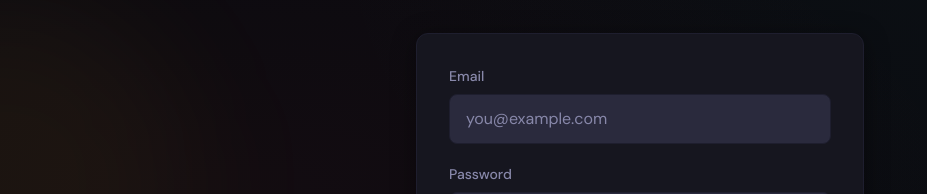
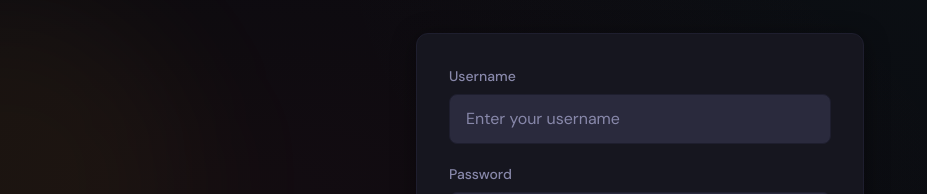
Before and after one commit to swap-nil133/MovieCircle, a React (Vite) app in the folder frontend/: page /login in a window 1280 px wide. Shown: the part 274-468 px from the top of the page, without its empty margins (0-927 px from the left). Built offline with nearby package versions, Linux system fonts and the light colour scheme; no server answers.

Commit message:
Change email field to username in LoginPage

```diff
--- a/frontend/src/pages/LoginPage.jsx
+++ b/frontend/src/pages/LoginPage.jsx
@@ -4,17 +4,20 @@ import toast from 'react-hot-toast';
 import useAuthStore from '../context/authStore';
 
 export default function LoginPage() {
-  const [form, setForm] = useState({ email: '', password: '' });
+  const [form, setForm] = useState({ username: '', password: '' });
   const { login, loading } = useAuthStore();
   const navigate = useNavigate();
 
   const handleSubmit = async (e) => {
     e.preventDefault();
-    if (!form.email || !form.password) {
+
+    if (!form.username || !form.password) {
       toast.error('Please fill in all fields');
       return;
     }
-    const result = await login(form.email, form.password);
+
+    const result = await login(form.username, form.password);
+
     if (result.success) {
       toast.success('Welcome back!');
       navigate('/dashboard');
@@ -36,36 +39,63 @@ export default function LoginPage() {
             <div className="w-10 h-10 rounded-xl bg-cinema-gold flex items-center justify-center text-cinema-black font-bold group-hover:scale-105 transition-transform">
               🎬
             </div>
-            <span className="font-display text-xl font-bold text-cinema-text">MovieCircle</span>
+            <span className="font-display text-xl font-bold text-cinema-text">
+              MovieCircle
+            </span>
           </Link>
-          <h1 className="font-display text-3xl font-bold text-cinema-text">Welcome back</h1>
-          <p className="text-cinema-subtle mt-2">Sign in to your account</p>
+
+          <h1 className="font-display text-3xl font-bold text-cinema-text">
+            Welcome back
+          </h1>
+
+          <p className="text-cinema-subtle mt-2">
+            Sign in to your account
+          </p>
         </div>
 
         <div className="card p-8">
           <form onSubmit={handleSubmit} className="space-y-5">
+
             <div>
-              <label className="block text-sm font-medium text-cinema-subtle mb-2">Email</label>
+              <label className="block text-sm font-medium text-cinema-subtle mb-2">
+                Username
+              </label>
+
               <input
-                type="email"
+                type="text"
                 className="input-field"
-                placeholder="you@example.com"
-                value={form.email}
-                onChange={(e) => setForm((f) => ({ ...f, email: e.target.value }))}
-                autoComplete="email"
+                placeholder="Enter your username"
+                value={form.username}
+                onChange={(e) =>
+                  setForm((f) => ({
+                    ...f,
+                    username: e.target.value,
+                  }))
+                }
+                autoComplete="username"
               />
             </div>
+
             <div>
-              <label className="block text-sm font-medium text-cinema-subtle mb-2">Password</label>
+              <label className="block text-sm font-medium text-cinema-subtle mb-2">
+                Password
+              </label>
+
               <input
                 type="password"
                 className="input-field"
                 placeholder="••••••••"
                 value={form.password}
-                onChange={(e) => setForm((f) => ({ ...f, password: e.target.value }))}
+                onChange={(e) =>
+                  setForm((f) => ({
+                    ...f,
+                    password: e.target.value,
+                  }))
+                }
                 autoComplete="current-password"
               />
             </div>
+
             <button
               type="submit"
               disabled={loading}
@@ -85,7 +115,10 @@ export default function LoginPage() {
 
         <p className="text-center text-cinema-subtle mt-6 text-sm">
           Don't have an account?{' '}
-          <Link to="/register" className="text-cinema-gold hover:text-cinema-gold-dim font-medium transition-colors">
+          <Link
+            to="/register"
+            className="text-cinema-gold hover:text-cinema-gold-dim font-medium transition-colors"
+          >
             Create one free
           </Link>
         </p>
```
